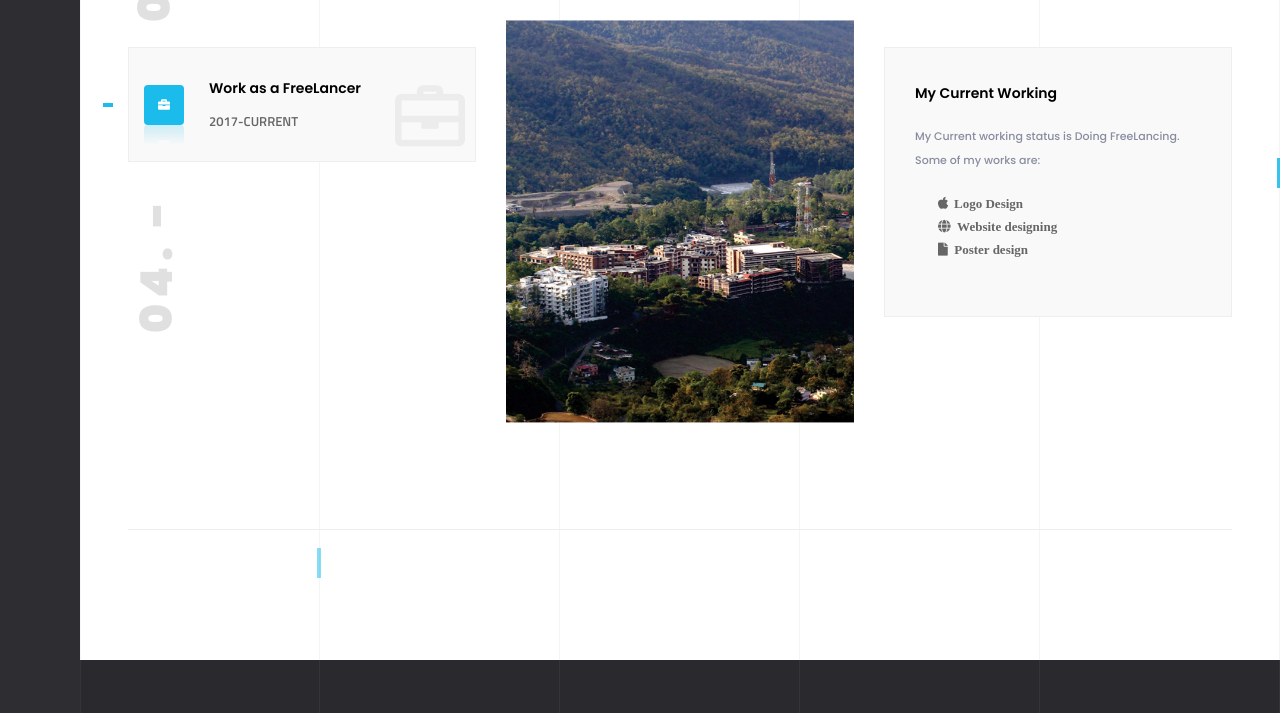
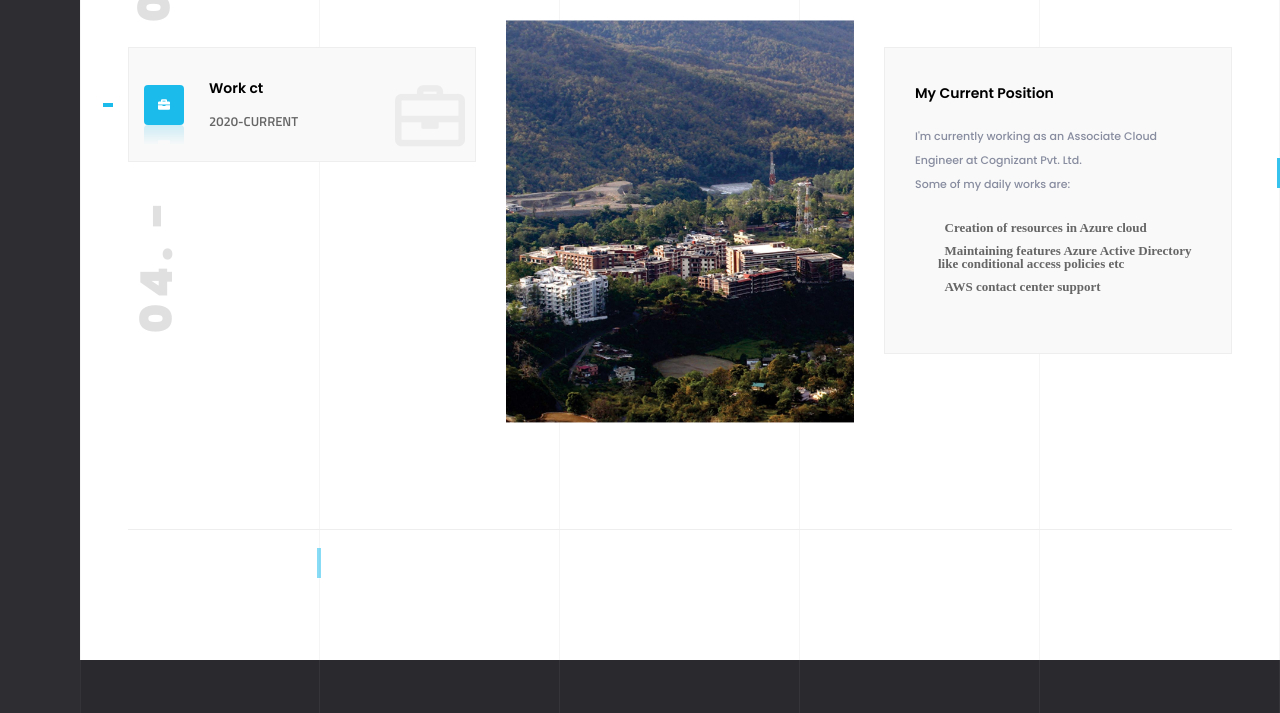
Before and after one commit to iamtusharsharma/tusharsharma, a plain HTML site: page index.html in a window 1280 px wide. Shown: the part 4333-5046 px from the top of the page. Drawn offline with Linux system fonts and the light colour scheme; animation ran at ten frames a second.

Commit message:
Update index.html
Added update as of 2022

```diff
--- a/index.html
+++ b/index.html
@@ -427,20 +427,20 @@
                                         <div class="col-md-4">
                                             <div class="custom-inner-header workres">
                                                 <i class="fa fa-briefcase"></i>
-                                                <h3> Work as a FreeLancer</h3>
-                                                <span>  2017-current </span>
+                                                <h3> Work ct</h3>
+                                                <span>  2020-current </span>
                                             </div>
                                             <div class="ci-num"><span>04. - </span></div>
                                         </div>
                                         <div class="col-md-4"><img src="./images/all/6.jpg" class="respimg" data-scrollax="properties: { translateY: '100px' }" alt="" /></div>
                                         <div class="col-md-4">
                                             <div class="custom-inner-content fl-wrap">
-                                                <h4>My Current Working</h4>
-                                                <p>My Current working status is Doing FreeLancing.<br>Some of my works are: </p>
+                                                <h4>My Current Position</h4>
+                                                <p>I'm currently working as an Associate Cloud Engineer at Cognizant Pvt. Ltd.<br>Some of my daily works are: </p>
                                                 <ul>
-                                                    <li class="fab fa-apple">&nbsp Logo Design </li>
-                                                    <li class="fa fa-globe">&nbsp Website designing</li>
-                                                    <li class="fa fa-file">&nbsp Poster design</li>
+                                                    <li class="fab fa-cloud">&nbsp Creation of resources in Azure cloud </li>
+                                                    <li class="fa fa-windows">&nbsp Maintaining features Azure Active Directory like conditional access policies etc</li>
+                                                    <li class="fa fa-aws">&nbsp AWS contact center support</li>
                                                 </ul>
                                                 <!-- <a href="#" class="cus-inner-head-link color-bg">Details + </a> -->
                                             </div>
```
